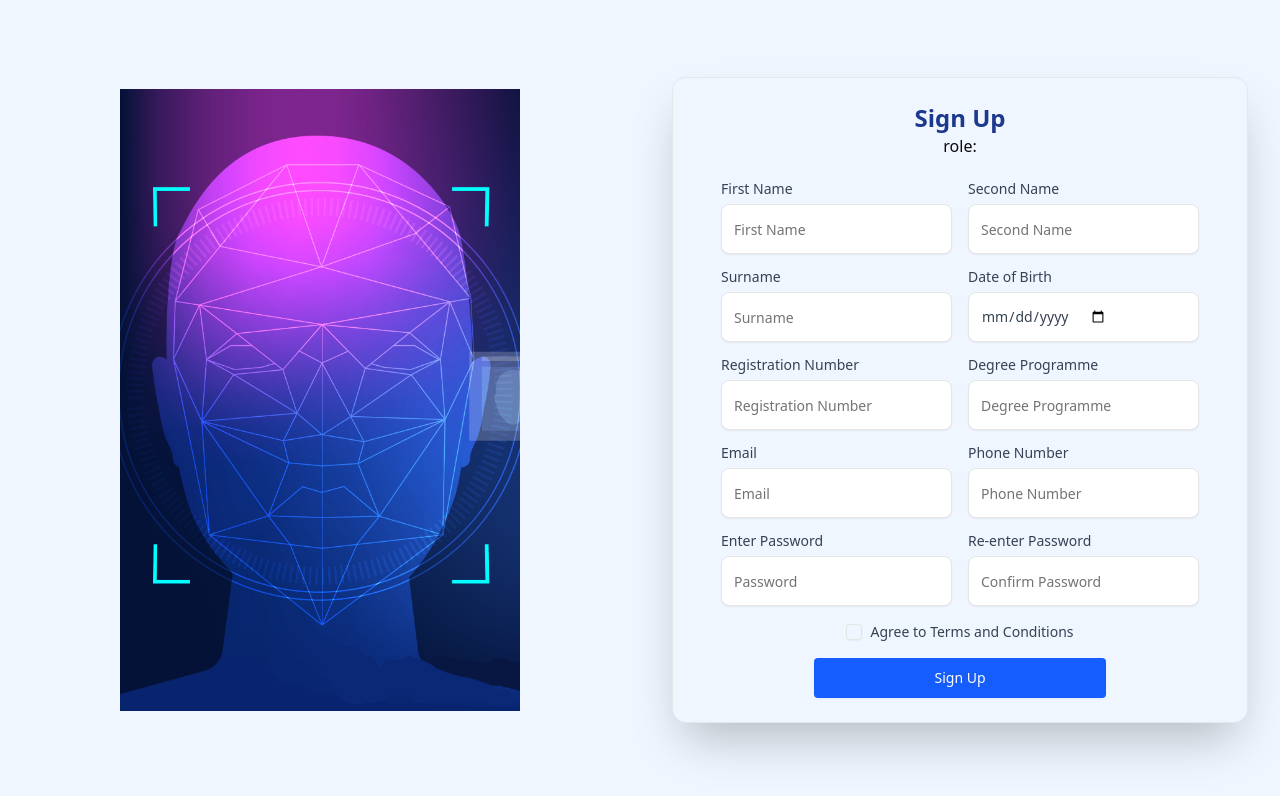
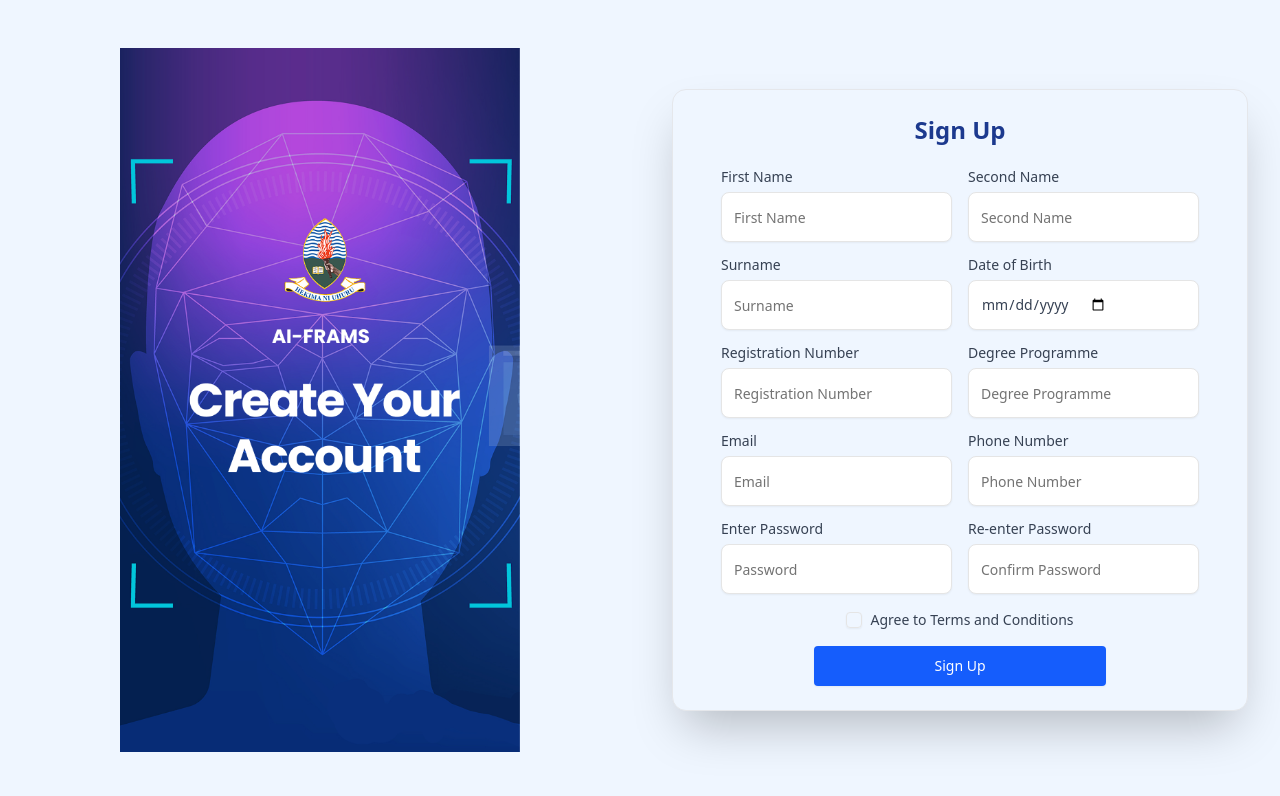
Before and after one commit to SilvaJanks38/project, a React (Vite) app: page /register/student in a window 1280 px wide. Shown: the top 796 px of the page. Built offline with nearby package versions, Linux system fonts and the light colour scheme.

Commit message:
changed student register page picture

```diff
--- a/src/pages/RegisterPageStudent.jsx
+++ b/src/pages/RegisterPageStudent.jsx
@@ -4,7 +4,7 @@ import { Button } from "@/components/ui/button"
 import { Label } from "@/components/ui/label"
 import { Card, CardContent } from "@/components/ui/card"
 import { Checkbox } from "@/components/ui/checkbox"
-import login from '../assets/login.jpg'
+import register_pict from '../assets/register.png'
 import { useNavigate } from "react-router-dom";
 import { useAuth } from "@/auth/AuthContext";
 
@@ -25,7 +25,7 @@ export default function RegisterPageStudent() {
       {/* Left Image Section */}
       <div className="w-1/2 hidden md:flex items-center justify-center">
         <img
-          src={login} // Put your image in /public
+          src={register_pict} // Put your image in /public
           alt="Register Illustration"
           className="w-[400px]  object-contain"
         />
@@ -37,7 +37,6 @@ export default function RegisterPageStudent() {
           <CardContent className="space-y-6">
             <div className="text-center">
               <h1 className="text-2xl font-bold text-blue-900">Sign Up</h1>
-              <p>role:{selectedRole}</p>
             </div>
 
             <form className="grid grid-cols-1 md:grid-cols-2 gap-4 text-gray-700">
```
Also changed, not shown: src/assets/register.png (added).
